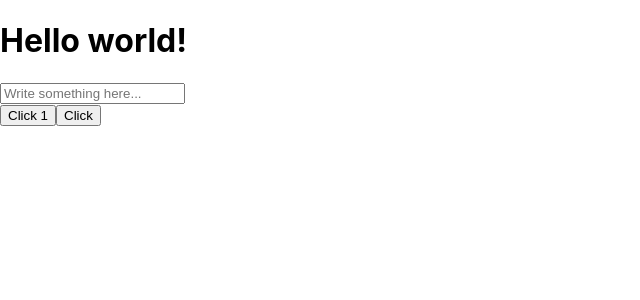
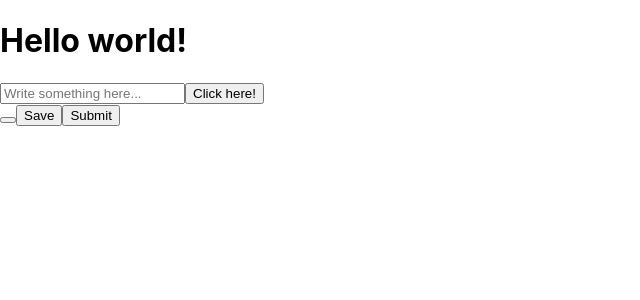
Before and after one commit to matyushkin-s/react-project, a React (Create React App) app: page / in a window 1280 px wide. Shown: the top 300 px of the page, without its empty margins (0-640 px from the left). Built offline with nearby package versions, Linux system fonts and the light colour scheme.

Commit message:
Commited lesson2 before hooks started

```diff
--- a/src/App.js
+++ b/src/App.js
@@ -1,18 +1,38 @@
 import Button from './components/Button';
 import Input from './components/Input';
 import './App.css';
+// import List from './components/List';
 
 function App() {
+  const buttonText = "Click here!";
+  // const users = ['User1', 'User2', 'User3', 'User4'];
+  const disabled = true;
+
+  const handleSave = (e) => {
+    console.log('Save it!');
+  }
+
+  const handleSubmit = (e) => {
+    console.log('Submit it!');
+  }
+
   return (
     <div className="App">
       <h1>Hello world!</h1>
       <Input
         placeholder="Write something here..."
       />
+      <Button text={buttonText} isDisabled={disabled}/>
       <br></br>
-      <Button title="Click" text="Click 1" />
+      <Button>{buttonText}</Button>
 
-      <Button title="Test title" text="Click " />
+      <Button text="Save" onClick={handleSave} />
+
+      <Button text="Submit" onClick={handleSubmit} />
+
+      <div>
+        {/* <List items={users} /> */}
+      </div>
     </div>
   );
 }
```
